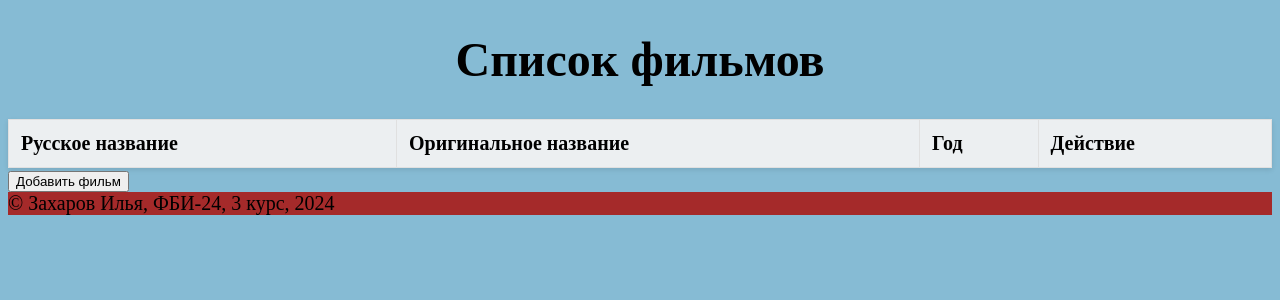
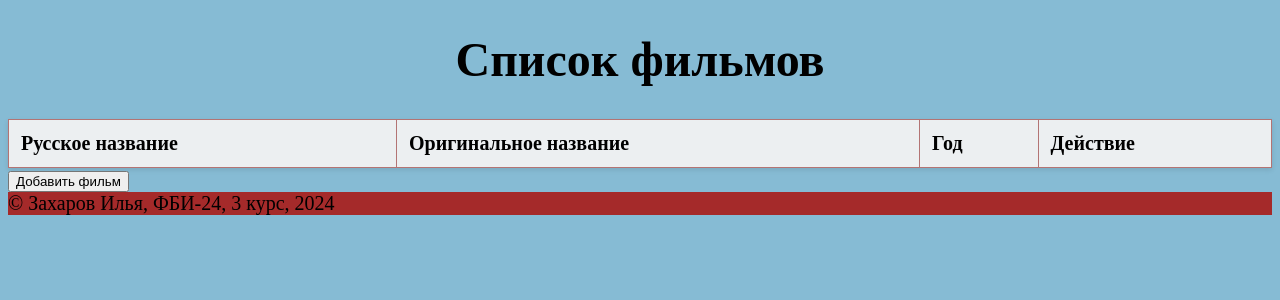
Before and after one commit to Zaxaroov/web2, a Python web app: template templates/lab7/lab7.html in a window 1280 px wide. Shown: the part 58-358 px from the top of the page. Run offline with Jinja, Linux system fonts and the light colour scheme; the template is opened without the code that fills it, so the values that code supplies are empty.

Commit message:
внесение правок

```diff
--- a/templates/lab7/lab7.html
+++ b/templates/lab7/lab7.html
@@ -19,7 +19,7 @@
         box-shadow: 0 2px 5px rgba(0, 0, 0, 0.3);
     }
     .error-message {
-        color: red;
+        color: rgb(212, 48, 48);
     }
     .st {
         color: BurtyWood;
@@ -30,13 +30,13 @@
         width: 100%;
         border-collapse: collapse;
         margin-top: 20px;
-        background-color: Honeydew;
+        background-color: rgb(177, 217, 177);
         box-shadow: 0 2px 5px rgba(0, 0, 0, 0.1);
     }
     th, td {
         padding: 12px;
         text-align: left;
-        border: 1px solid #e0e0e0;
+        border: 1px solid #b37474;
     }
     th {
         background-color: #eceff1;
```
